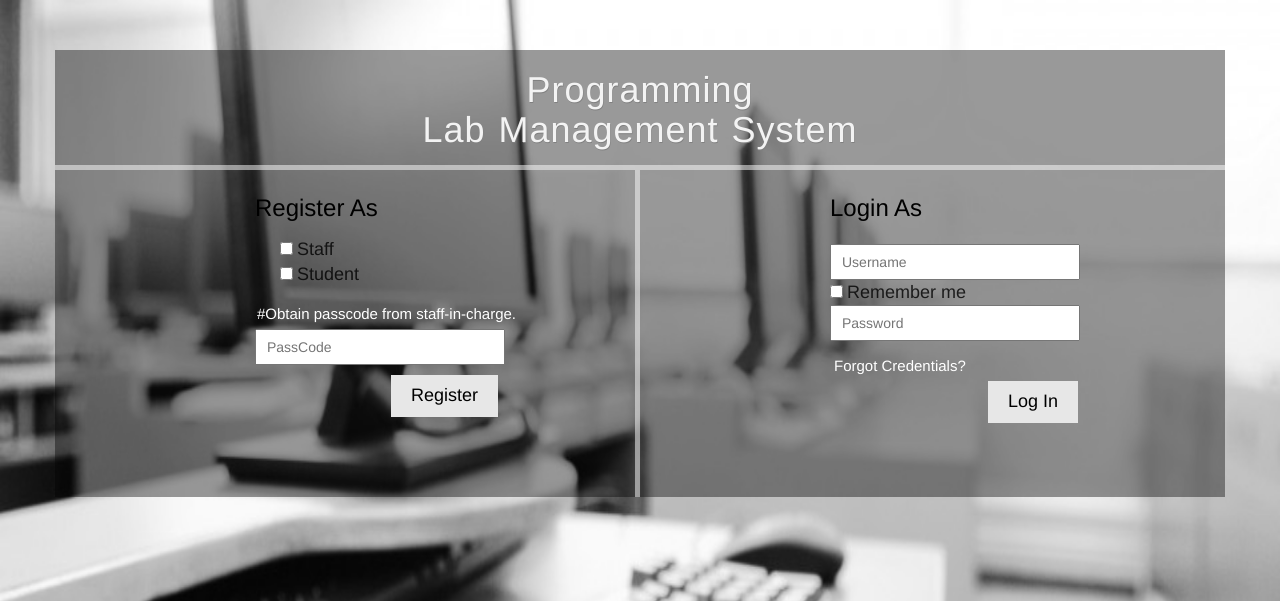
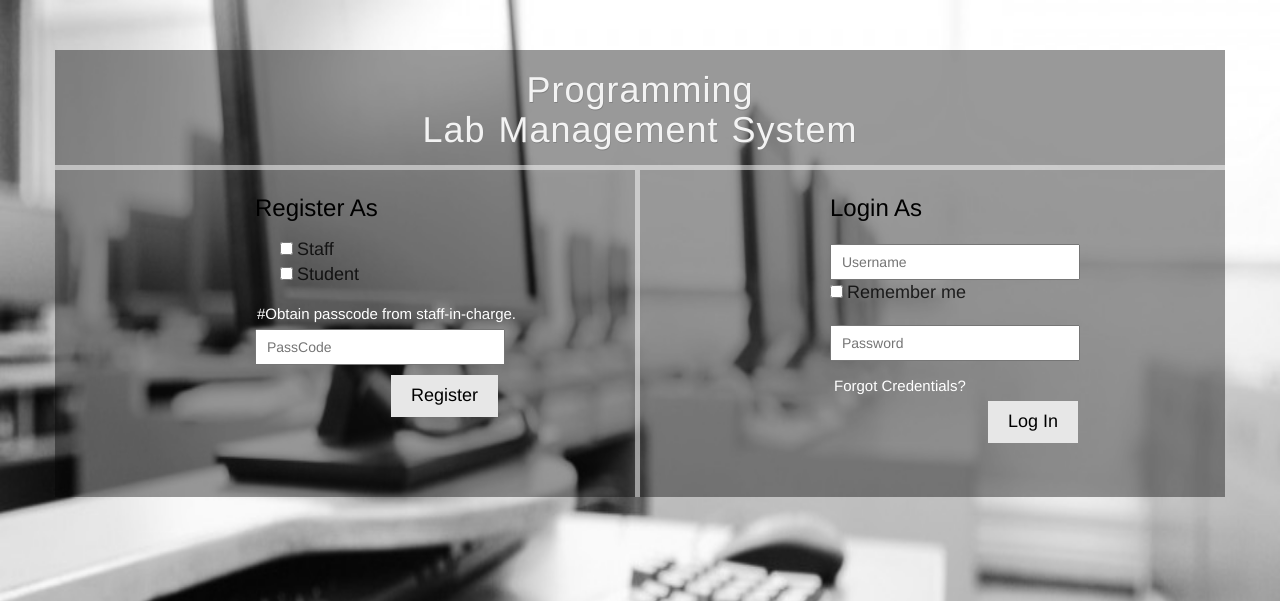
Before and after one commit to arvindnair1995/Atom-OJ, a PHP site: page /login.html in a window 1280 px wide. Shown: the top 601 px of the page. Run offline with PHP 8.4, Linux system fonts and the light colour scheme.

```diff
--- a/public_html/css/login.css
+++ b/public_html/css/login.css
@@ -46,9 +46,16 @@ body {
 
 }
 
-input[type=text], input[type=password]{
+input[type=text]{
     width: 250px;
     padding: 6px 10px;
+
+}
+
+input[type=password]{
+    width: 250px;
+    padding: 6px 10px;
+    margin-top: 20px;
 }
 
  input[type=text]:focus,input[type=password]:focus{
```
